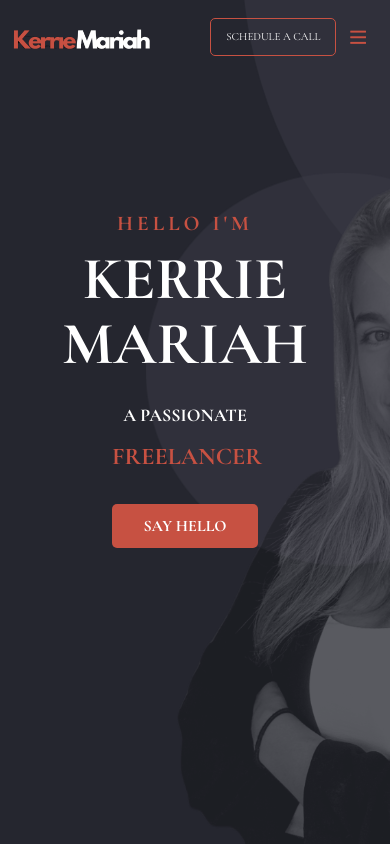
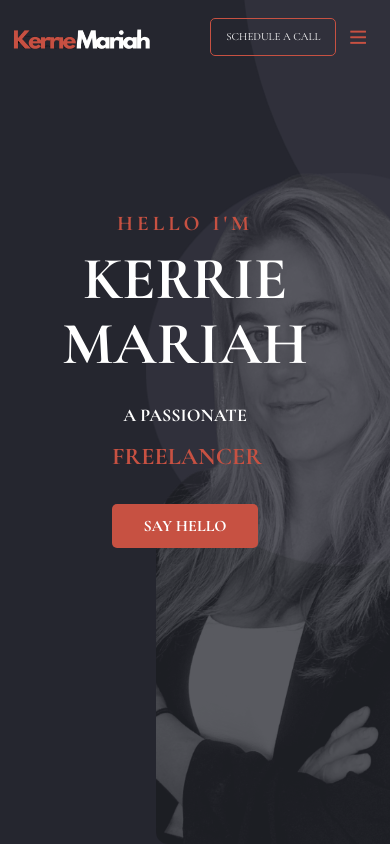
Before and after one commit to KerrieMariah/Portfolio, a Next.js app: page / in a window 390 px wide. Shown: the top 844 px of the page. Built offline with nearby package versions, Linux system fonts and the light colour scheme; a web font is replaced by a local one.

Commit message:
reducing fun fact size

```diff
--- a/app/globals.css
+++ b/app/globals.css
@@ -871,7 +871,7 @@ footer .social li a:hover {
         width: 100% !important;
         height: 100% !important;
         object-fit: cover;
-        object-position: left center;
+        object-position: bottom center;
         transform: none;
     }
 
@@ -1063,3 +1063,14 @@ footer .social li a:hover {
     background-color: #fff !important;
     margin-bottom: 40px !important; /* Add space for shadow */
 }
+
+@media (max-width: 991.98px) {
+    .fun-fact-area h3 {
+        font-size: 20px !important;
+    }
+
+    .fun-fact-area .per {
+        font-size: 44px !important;
+    }
+
+}
```
